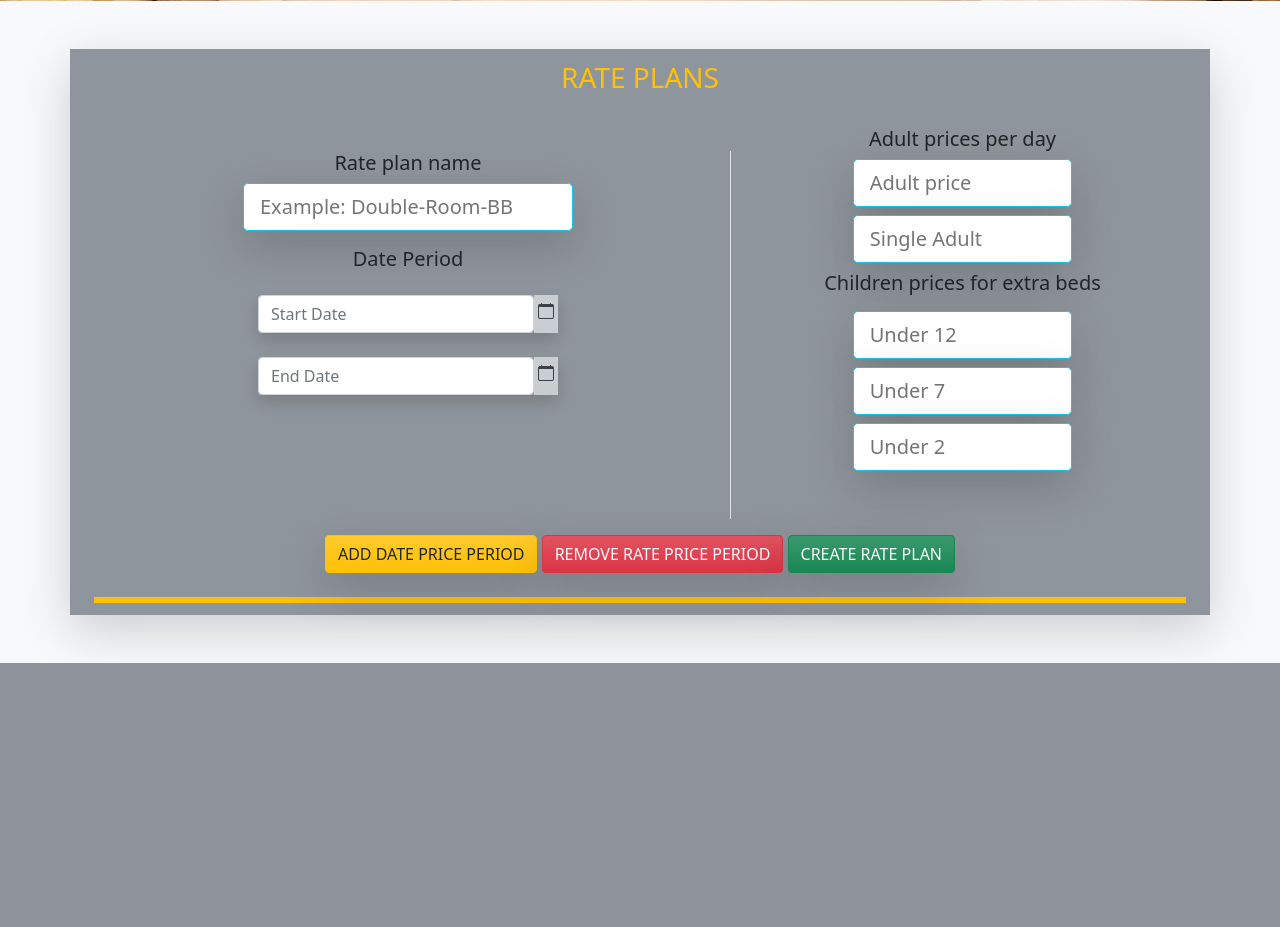
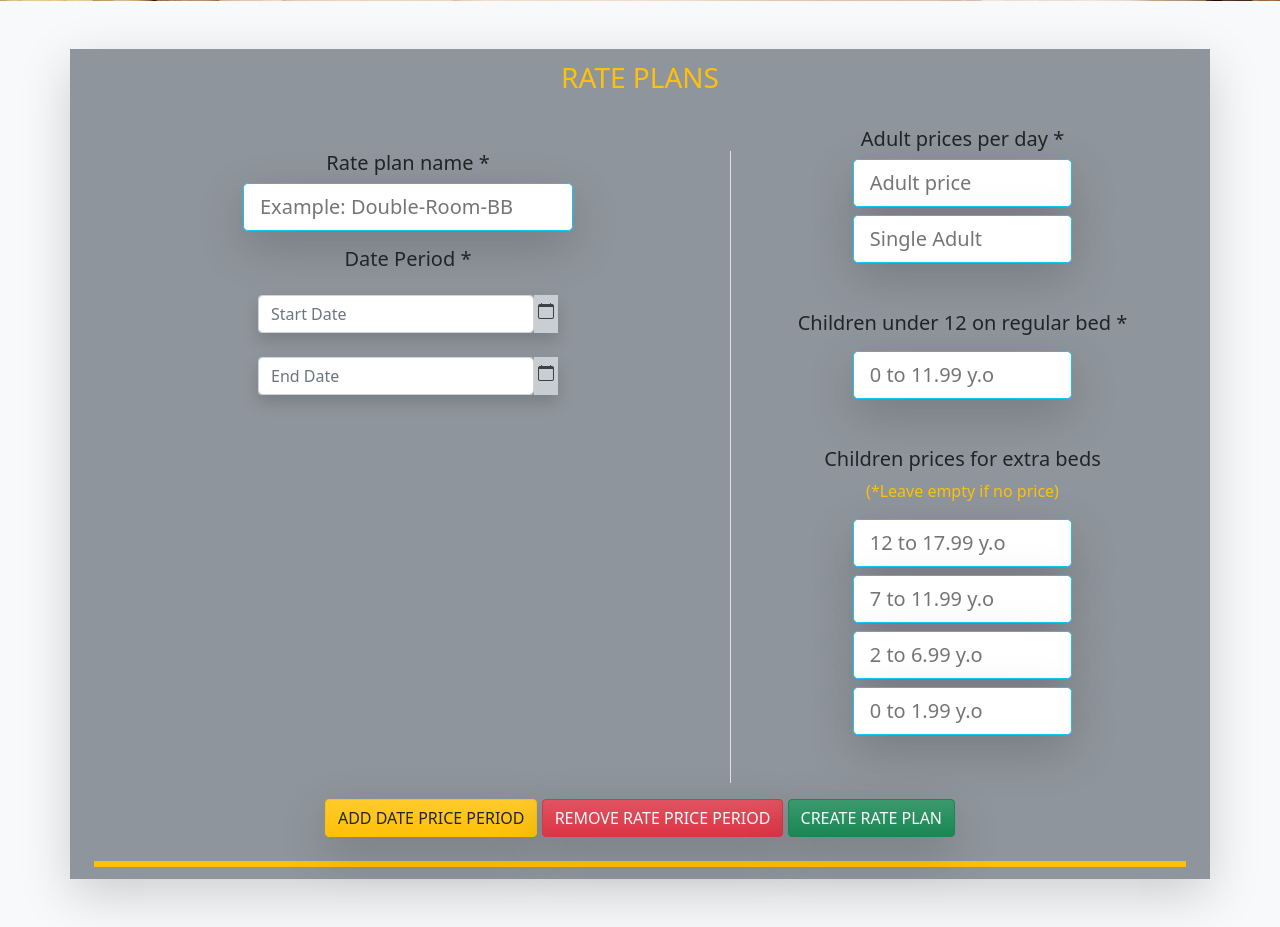
Before and after one commit to Acrofil/flask-hotel-booking-app, a Flask app: page /rate_plans in a window 1280 px wide. Shown: the part 379-1306 px from the top of the page. Before the commit the page ends 1042 px from the top, so only its background shows below. Run offline with Flask 3, Linux system fonts and the light colour scheme; a user stored in the database is signed in; some libraries are stand-ins or nearby versions.

Commit message:
editing rate_plans, adding more to Rate plan tables

```diff
--- a/booking_engine/routes.py
+++ b/booking_engine/routes.py
@@ -4,7 +4,7 @@ from werkzeug.security import check_password_hash, generate_password_hash
 from werkzeug.utils import secure_filename
 from booking_engine import app, db, os, basedir
 from booking_engine.helpers import login_required, allowed_file
-from booking_engine.models import Admin, Room, RateType ,RatePlan
+from booking_engine.models import Admin, Room, RateType, RatePlan
 from datetime import datetime
 
 
@@ -134,7 +134,6 @@ def create_rooms():
             room_image_new = filename
             flash('succes!')
 
-        print(room_image_new)
         room = Room(
             name = room_name,
             max_guests = max_guests,
@@ -190,6 +189,7 @@ def rate_plans():
         if rate_plan4:
             total_rate_plans += 1
 
+
         rate_plan = RateType(
             rate_name = rate_plan_name
         )
@@ -206,22 +206,31 @@ def rate_plans():
             end_date = datetime.strptime(request.form.get("end_date" + "_" + str(i)), "%d-%m-%Y")
             price_adult = request.form.get("price_per_day_adult" + "_" + str(i))
             price_single_adult = request.form.get("price_per_day_single_adult" + "_" + str(i))
+            price_child_under_12_reg_bed = request.form.get("price_per_day_child_under_12_regular_bed" + "_" + str(i))
+            price_child_18 = request.form.get("price_per_day_child_under_18" + "_" + str(i))
             price_child_12 = request.form.get("price_per_day_child_under_12" + "_" + str(i))
             price_child_7 = request.form.get("price_per_day_child_under_7" + "_" + str(i))
             price_child_2 = request.form.get("price_per_day_child_under_2" + "_" + str(i))
 
-            if not price_adult.isnumeric() or not price_single_adult.isnumeric() or not price_child_12.isnumeric() or not price_child_7.isnumeric() or not price_child_2.isnumeric():
-                flash("Only digits supported for prices!")
-                all_data_is_correct = False
-                return redirect("/rate_plans")
+            if (price_adult.isalpha() or
+                    price_single_adult.isalpha() or
+                    price_child_under_12_reg_bed.isalpha() or
+                    price_child_12.isalpha() or
+                    price_child_7.isalpha() or
+                    price_child_2.isalpha()):
+                        flash("Only digits supported for prices!")
+                        all_data_is_correct = False
+                        return redirect("/rate_plans")
 
             # Create rate plan object
             rate_plan_rates = RatePlan(
-            rate_adult = price_adult,
-            rate_single_adult = price_single_adult,
-            rate_child_under_12 = price_child_12,
-            rate_child_under_7 = price_child_7,
-            rate_child_under_2 = price_child_2,
+            adult = price_adult,
+            single_adult = price_single_adult,
+            child_under_12_rb = price_child_under_12_reg_bed,
+            child_under_18_exb = price_child_18,
+            child_under_12_exb = price_child_12,
+            child_under_7_exb = price_child_7,
+            child_under_2_exb = price_child_2,
             from_date = start_date,
             to_date = end_date,
             rate_type_id = rate_plan.id
@@ -237,5 +246,4 @@ def rate_plans():
         return redirect("/rate_plans")
     else:
 
-
         return render_template("rate_plans.html")
--- a/booking_engine/templates/rate_plans.html
+++ b/booking_engine/templates/rate_plans.html
@@ -14,7 +14,7 @@
                 <h3 class="mt-2 text-warning">RATE PLANS</h3>
                 <div class="col md-5 mt-5  d-block border-end">
 
-                    <h5>Rate plan name</h5>
+                    <h5>Rate plan name *</h5>
 
                     <input type="text" class="form-control-lg shadow-lg border border-1 border-info was-validated"
                         required placeholder="Example: Double-Room-BB"
@@ -22,7 +22,7 @@
                         name="rate_plan_name"
                         autocomplete="off">
 
-                        <h5 class="mt-3">Date Period</h5>
+                        <h5 class="mt-3">Date Period *</h5>
 
                         <div class="col-md-2 mt-4 calendar_rate_plan">
 
@@ -43,7 +43,7 @@
                     </div>
 
                 <div class="col md-4 mt-4">
-                    <h5>Adult prices per day</h5>
+                    <h5>Adult prices per day *</h5>
                     <input type="text" required class="form-control-lg w-50  shadow-lg border border-1 border-info was-validated was-validated"
                         required placeholder="Adult price"
                         id="price_per_day_adult_1"
@@ -56,22 +56,38 @@
                         name="price_per_day_single_adult_1"
                         autocomplete="off">
 
-                        <h5 class="mt-2">Children prices for extra beds</h5>
+                        <h5 class="mt-5">Children under 12 on regular bed *</h5>
+                        <input type="text" required class="form-control-lg mt-2 w-50  shadow-lg border border-1 border-info was-validated was-validated"
+                        required placeholder="0 to 11.99 y.o"
+                        id="price_per_day_child_under_12_regular_bed_1"
+                        name="price_per_day_child_under_12_regular_bed_1"
+                        autocomplete="off">
 
-                        <input type="text" required class="form-control-lg w-50  shadow-lg border mt-2  border-1 border-info was-validated"
-                        required placeholder="Under 12"
+                        <h5 class="mt-5">Children prices for extra beds</h5>
+                        <p class="mb-2 text-warning">(*Leave empty if no price)</p>
+
+                        <input type="text" class="form-control-lg w-50  shadow-lg border mt-2  border-1 border-info"
+                        placeholder="12 to 17.99 y.o"
+                        id="price_per_day_child_under_18_1"
+                        name="price_per_day_child_under_18_1"
+                        autocomplete="off"
+                        >
+
+                        <input type="text" class="form-control-lg w-50  shadow-lg border mt-2  border-1 border-info"
+                        placeholder="7 to 11.99 y.o"
                         id="price_per_day_child_under_12_1"
                         name="price_per_day_child_under_12_1"
-                        autocomplete="off">
+                        autocomplete="off"
+                        >
 
-                        <input type="text" required class="form-control-lg w-50  shadow-lg border mt-2  border-1 border-info was-validated"
-                        required placeholder="Under 7"
+                        <input type="text"  class="form-control-lg w-50  shadow-lg border mt-2  border-1 border-info"
+                        placeholder="2 to 6.99 y.o"
                         id="price_per_day_child_under_7_1"
                         name="price_per_day_child_under_7_1"
                         autocomplete="off">
 
-                        <input type="text" required class="form-control-lg w-50  shadow-lg border mt-2 mb-5  border-1 border-info was-validated"
-                        required placeholder="Under 2"
+                        <input type="text" class="form-control-lg w-50  shadow-lg border mt-2 mb-5  border-1 border-info "
+                        placeholder="0 to 1.99 y.o"
                         id="price_per_day_child_under_2_1"
                         name="price_per_day_child_under_2_1"
                         autocomplete="off">
@@ -102,7 +118,7 @@
 
 
                         <div class="col md-4 mt-4">
-                            <h5>Adult prices per day</h5>
+                            <h5>Adult prices per day *</h5>
                             <input type="text" class="form-control-lg w-75 requered_rate_plan2 shadow-lg border border-1 border-info"
                                 placeholder="Adult"
                                 id="price_per_day_adult_2"
@@ -115,22 +131,36 @@
                                 name="price_per_day_single_adult_2"
                                 autocomplete="off">
 
-                                <h5 class="mt-2">Children prices for extra beds</h5>
+                                <h5 class="mt-5">Children under 12 on regular bed *</h5>
+                                <input type="text"  class="form-control-lg mt-2 w-75 requered_rate_plan2 shadow-lg border border-1 border-info"
+                                placeholder="0 to 11.99 y.o"
+                                id="price_per_day_child_under_12_regular_bed_2"
+                                name="price_per_day_child_under_12_regular_bed_2"
+                                autocomplete="off">
 
-                                <input type="text" class="form-control-lg w-75 requered_rate_plan2 shadow-lg border mt-2  border-1 border-info"
-                                placeholder="Under 12"
+                                <h5 class="mt-5">Children prices for extra beds</h5>
+                                <p class="mb-2 text-warning">(*Leave empty if no price)</p>
+
+                                <input type="text" class="form-control-lg w-75  shadow-lg border mt-2  border-1 border-info"
+                                placeholder="12 to 17.99 y.o"
+                                id="price_per_day_child_under_18_2"
+                                name="price_per_day_child_under_18_2"
+                                autocomplete="off">
+
+                                <input type="text" class="form-control-lg w-75  shadow-lg border mt-2  border-1 border-info"
+                                placeholder="7 to 11.99 y.o"
                                 id="price_per_day_child_under_12_2"
                                 name="price_per_day_child_under_12_2"
                                 autocomplete="off">
 
-                                <input type="text" class="form-control-lg w-75 requered_rate_plan2 shadow-lg border mt-2  border-1 border-info"
-                                placeholder="Under 7"
+                                <input type="text" class="form-control-lg w-75  shadow-lg border mt-2  border-1 border-info"
+                                placeholder="2 to 6.99 y.o"
                                 id="price_per_day_child_under_7_2"
                                 name="price_per_day_child_under_7_2"
                                 autocomplete="off">
 
-                                <input type="text" class="form-control-lg w-75 requered_rate_plan2 shadow-lg border mt-2 mb-5  border-1 border-info"
-                                placeholder="Under 2"
+                                <input type="text" class="form-control-lg w-75  shadow-lg border mt-2 mb-5  border-1 border-info"
+                                placeholder="0 to 1.99 y.o"
                                 id="price_per_day_child_under_2_2"
                                 name="price_per_day_child_under_2_2"
                                 autocomplete="off">
@@ -151,7 +181,7 @@
                         </div>
 
                         <div class="col md-4 mt-4">
-                            <h5>Adult prices per day</h5>
+                            <h5>Adult prices per day *</h5>
                             <input type="text" class="form-control-lg w-75 requered_rate_plan3 shadow-lg border border-1 border-info"
                                 placeholder="Adult"
                                 id="price_per_day_adult_3"
@@ -164,22 +194,36 @@
                                 name="price_per_day_single_adult_3"
                                 autocomplete="off">
 
-                                <h5 class="mt-2">Children prices for extra beds</h5>
+                                <h5 class="mt-5">Children under 12 on regular bed *</h5>
+                                <input type="text"  class="form-control-lg mt-2 w-75 requered_rate_plan2 shadow-lg border border-1 border-info"
+                                placeholder="0 to 11.99 y.o"
+                                id="price_per_day_child_under_12_regular_bed_3"
+                                name="price_per_day_child_under_12_regular_bed_3"
+                                autocomplete="off">
 
-                                <input type="text" class="form-control-lg w-75 requered_rate_plan3 shadow-lg border mt-2  border-1 border-info"
-                                placeholder="Under 12"
+                                <h5 class="mt-5">Children prices for extra beds</h5>
+                                <p class="mb-2 text-warning">(*Leave empty if no price)</p>
+
+                                <input type="text" class="form-control-lg w-75  shadow-lg border mt-2  border-1 border-info"
+                                placeholder="12 to 17.99 y.o"
+                                id="price_per_day_child_under_18_3"
+                                name="price_per_day_child_under_18_3"
+                                autocomplete="off">
+
+                                <input type="text" class="form-control-lg w-75  shadow-lg border mt-2  border-1 border-info"
+                                placeholder="7 to 11.99 y.o"
                                 id="price_per_day_child_under_12_3"
                                 name="price_per_day_child_under_12_3"
                                 autocomplete="off">
 
-                                <input type="text" class="form-control-lg w-75 requered_rate_plan3 shadow-lg border mt-2  border-1 border-info"
-                                placeholder="Under 7"
+                                <input type="text" class="form-control-lg w-75  shadow-lg border mt-2  border-1 border-info"
+                                placeholder="2 to 6.99 y.o"
                                 id="price_per_day_child_under_7_3"
                                 name="price_per_day_child_under_7_3"
                                 autocomplete="off">
 
-                                <input type="text" class="form-control-lg w-75 requered_rate_plan3 shadow-lg border mt-2 mb-5  border-1 border-info"
-                                placeholder="Under 2"
+                                <input type="text" class="form-control-lg w-75  shadow-lg border mt-2 mb-5  border-1 border-info"
+                                placeholder="0 to 1.99 y.o"
                                 id="price_per_day_child_under_2_3"
                                 name="price_per_day_child_under_2_3"
                                 autocomplete="off">
@@ -200,7 +244,7 @@
                         </div>
 
                         <div class="col md-4 mt-4">
-                            <h5>Adult prices per day</h5>
+                            <h5>Adult prices per day *</h5>
                             <input type="text" class="form-control-lg w-75 requered_rate_plan4 shadow-lg border border-1 border-info"
                                 placeholder="Adult"
                                 id="price_per_day_adult_4"
@@ -213,25 +257,40 @@
                                 name="price_per_day_single_adult_4"
                                 autocomplete="off">
 
-                                <h5 class="mt-2">Children prices for extra beds</h5>
+                                <h5 class="mt-5">Children under 12 on regular bed *</h5>
+                                <input type="text"  class="form-control-lg mt-2 w-75 requered_rate_plan2 shadow-lg border border-1 border-info"
+                                placeholder="0 to 11.99 y.o"
+                                id="price_per_day_child_under_12_regular_bed_4"
+                                name="price_per_day_child_under_12_regular_bed_4"
+                                autocomplete="off">
 
-                                <input type="text" class="form-control-lg w-75 requered_rate_plan4 shadow-lg border mt-2  border-1 border-info"
-                                placeholder="Under 12"
+                                <h5 class="mt-5">Children prices for extra beds</h5>
+                                <p class="mb-2 text-warning">(*Leave empty if no price)</p>
+
+                                <input type="text" class="form-control-lg w-75 mt-2  shadow-lg border border-1 border-info"
+                                placeholder="12 to 17.99 y.o"
+                                id="price_per_day_child_under_18_4"
+                                name="price_per_day_child_under_18_4"
+                                autocomplete="off">
+
+                                <input type="text" class="form-control-lg w-75  shadow-lg border mt-2  border-1 border-info"
+                                placeholder="7 to 11.99 y.o"
                                 id="price_per_day_child_under_12_4"
                                 name="price_per_day_child_under_12_4"
                                 autocomplete="off">
 
-                                <input type="text" class="form-control-lg w-75 requered_rate_plan4 shadow-lg border mt-2  border-1 border-info"
-                                placeholder="Under 7"
+                                <input type="text" class="form-control-lg w-75  shadow-lg border mt-2  border-1 border-info"
+                                placeholder="2 to 6.99 y.o"
                                 id="price_per_day_child_under_7_4"
                                 name="price_per_day_child_under_7_4"
                                 autocomplete="off">
 
-                                <input type="text" class="form-control-lg w-75 requered_rate_plan4 shadow-lg border mt-2 mb-5  border-1 border-info"
-                                placeholder="Under 2"
+                                <input type="text" class="form-control-lg w-75  shadow-lg border mt-2 mb-5  border-1 border-info"
+                                placeholder="0 to 1.99 y.o"
                                 id="price_per_day_child_under_2_4"
                                 name="price_per_day_child_under_2_4"
                                 autocomplete="off">
+
                         </div>
                         <button class="btn btn-danger bg-gradient mb-3 text-light mt-3 rounded shadow shadow-lg" id="remove_rate_plan" value="remove" type="submit">REMOVE</button>
                     </div>
```
Also changed, not shown: booking_engine/models.py (+9 -7 lines), booking_engine/hotel.db, 2 other files.
